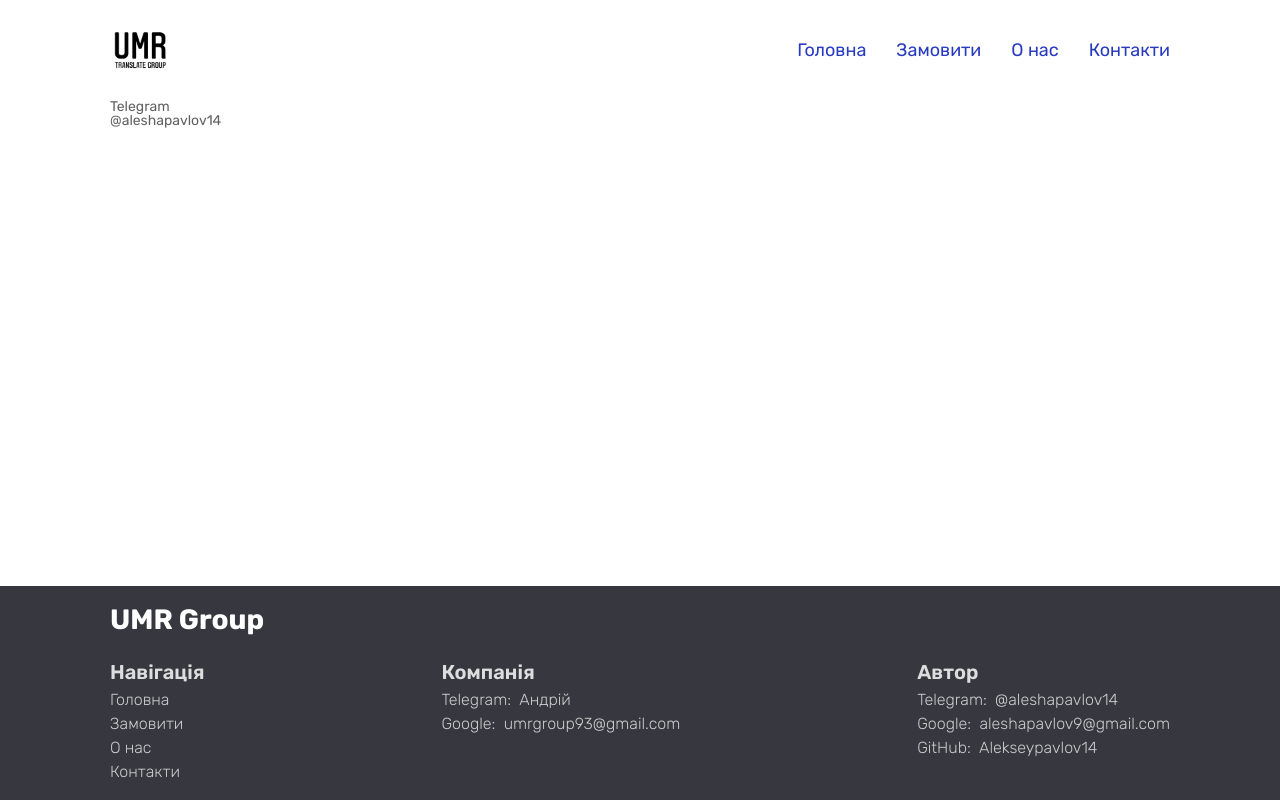
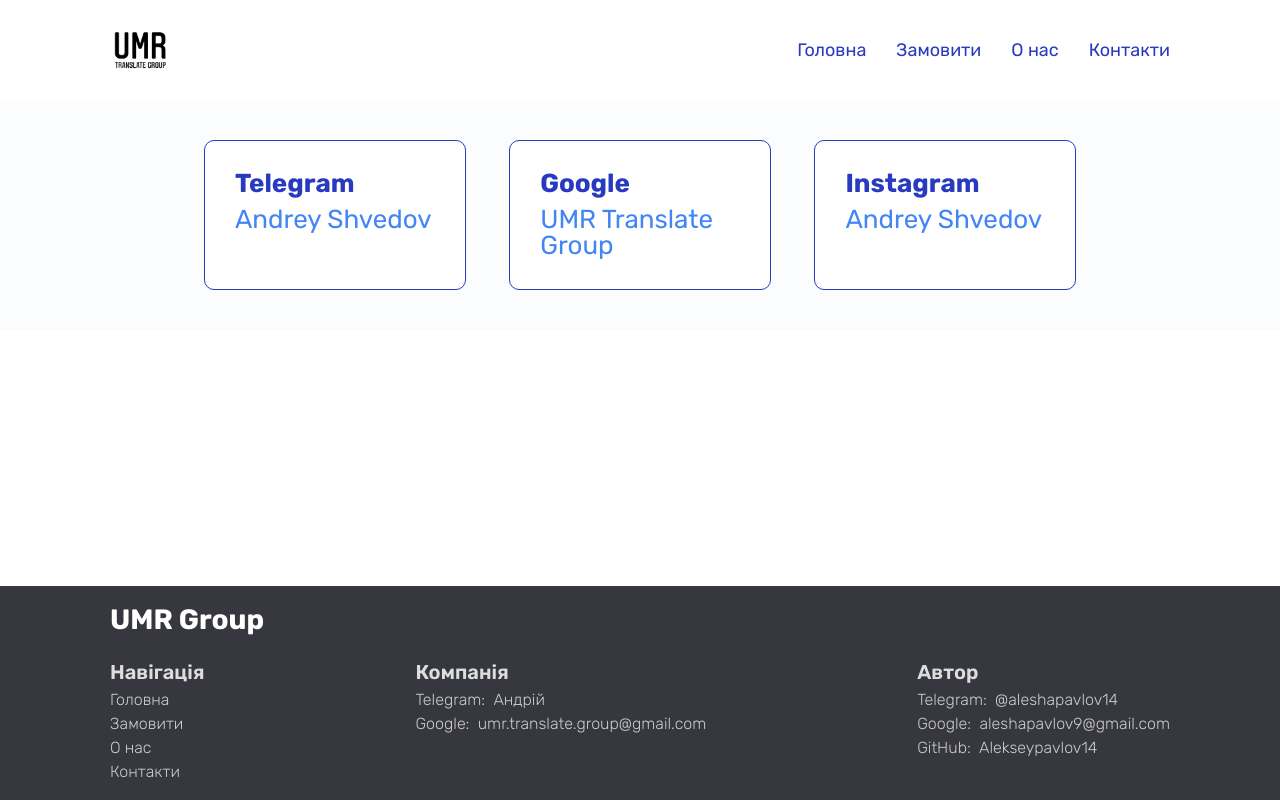
Before and after one commit to Alekseypavlov14/umr-group, a React (Create React App) app: page /contacts in a window 1280 px wide. Built offline with nearby package versions, Linux system fonts and the light colour scheme.

Commit message:
contacts

```diff
--- a/src/components/Contact/Contact.module.css
+++ b/src/components/Contact/Contact.module.css
@@ -0,0 +1,20 @@
+.Contact {
+  padding: 30px;
+  border: 1px solid var(--blue-100);
+  border-radius: 10px;
+  background-color: #fff;
+  flex: 0 0 30%;
+}
+
+.SocialMedia {
+  font-size: 26px;
+  font-weight: 700;
+  color: var(--blue-100);
+  margin-bottom: 10px;
+}
+
+.Link {
+  font-size: 26px;
+  font-weight: 400;
+  color: var(--blue-200);
+}
--- a/src/components/Footer/Footer.tsx
+++ b/src/components/Footer/Footer.tsx
@@ -63,8 +63,8 @@
               Google: &nbsp;
               <Anchor
                 className={styles.Footer__Row__Anchor}
-                href='mailto:umrgroup93@gmail.com'
-                children='umrgroup93@gmail.com'
+                href='mailto:umr.translate.group@gmail.com'
+                children='umr.translate.group@gmail.com'
               />
             </div>
           </div>
--- a/src/pages/Contacts/Contacts.module.css
+++ b/src/pages/Contacts/Contacts.module.css
@@ -0,0 +1,9 @@
+.Contacts {
+  width: 100%;
+  display: flex;
+  justify-content: space-between;
+  gap: 20px;
+  flex-wrap: wrap;
+  padding: 20px 0px;
+  background: #fafcfd;
+}
--- a/src/pages/Contacts/Contacts.tsx
+++ b/src/pages/Contacts/Contacts.tsx
@@ -9,11 +9,25 @@
   return (
     <div className={styles.Contacts}>
       <Container>
-        <Contact
-          socialMedia='Telegram'
-          link='https://t.me/aleshapavlov14'
-          label='@aleshapavlov14'
-        />
+        <div className={styles.Contacts}>
+          <Contact
+            socialMedia='Telegram'
+            link='https://telegram.me/+380508801537'
+            label='Andrey Shvedov'
+          />
+
+          <Contact
+            socialMedia='Google'
+            link='mailto:umr.translate.group@gmail.com'
+            label='UMR Translate Group'
+          />
+
+          <Contact
+            socialMedia='Instagram'
+            link='https://instagram.com/_andrey_shvedov_'
+            label='Andrey Shvedov'
+          />
+        </div>
       </Container>
     </div>
   )
```
